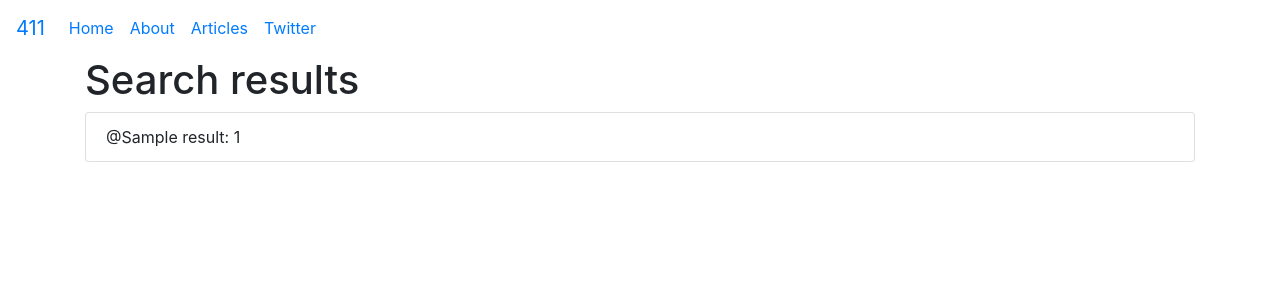
After one commit to sahils57/CS-411-Project, a Flask app: template CS411_teamassignment3/templates/search_results.html in a window 1280 px wide. The commit adds this page. Shown: the top 300 px of the page. Run offline with Flask 2, Linux system fonts and the light colour scheme; the template is opened without the code that fills it: most values are stand-ins (such as "Sample title", 1, 10 or a date in 2020); some libraries are stand-ins or nearby versions.

Commit message:
add search bar
added search bar

```diff
--- a/CS411_teamassignment3/app.py
+++ b/CS411_teamassignment3/app.py
@@ -1,4 +1,4 @@
-from flask import Flask, render_template
+from flask import Flask, render_template, request, redirect
 from data import Articles
 import twitter
 
@@ -17,7 +17,7 @@ api = twitter.Api(consumer_key=consumer_key,
  access_token_secret=access_secret)
 
 #print(api.VerifyCredentials())
-credentials = api.VerifyCredentials()
+#credentials = api.VerifyCredentials()
 
 a = api.GetHomeTimeline(contributor_details = True)
 home_timeline = [[i.text, i.user.screen_name] for i in a]
@@ -29,6 +29,9 @@ user_timeline = [i.text for i in b]
 c = api.GetFriends()
 follows = [i.screen_name for i in c]
 
+def searchApi(keyword):
+    result = [[i.text, i.user.screen_name] for i in a if keyword.lower() in i.text.lower() or keyword.lower() in i.user.screen_name.lower()]
+    return result
 
 #print(following)
 
@@ -66,5 +69,18 @@ def usertimeline():
 def following():
     return render_template('following.html', follows = follows)
 
+@app.route('/twitter/echo', methods=['POST'])
+def user_input():
+    foo = request.form['input']
+    if foo == "user":
+        return redirect('/twitter/usertimeline')
+    elif foo == "home":
+        return redirect('/twitter/hometimeline')
+    elif foo == "following":
+        return redirect('/twitter/following')
+    else:
+        x = searchApi(foo)
+        return render_template('search_results.html', results = x)
+
 if __name__ == '__main__':
     app.run(debug=True)
--- /dev/null
+++ b/CS411_teamassignment3/templates/search_results.html
@@ -0,0 +1,10 @@
+{% extends 'layout.html' %}
+
+{% block body %}
+<h1> Search results </h1>
+<ul class="list-group">
+  {% for i in results %}
+    <li class="list-group-item">@{{i[1]}}: {{i[0]}}</li>
+  {% endfor %}
+</ul>
+{% endblock %}
--- a/CS411_teamassignment3/templates/twitter.html
+++ b/CS411_teamassignment3/templates/twitter.html
@@ -2,6 +2,10 @@
 
 {% block body %}
 <h1>Twitter api</h1>
+<form action ="/twitter/echo" method="POST">
+  <input type = "text" name="input"><br>
+  <input type = "submit">
+</form>
 <ul class="list-group">
   <li class="list-group-item"><a href="twitter/hometimeline"> User (@nhuang54) home timeline of tweets</a></li>
   <li class="list-group-item"><a href="twitter/usertimeline"> User (@nhuang54)'s tweets</a></li>
```
